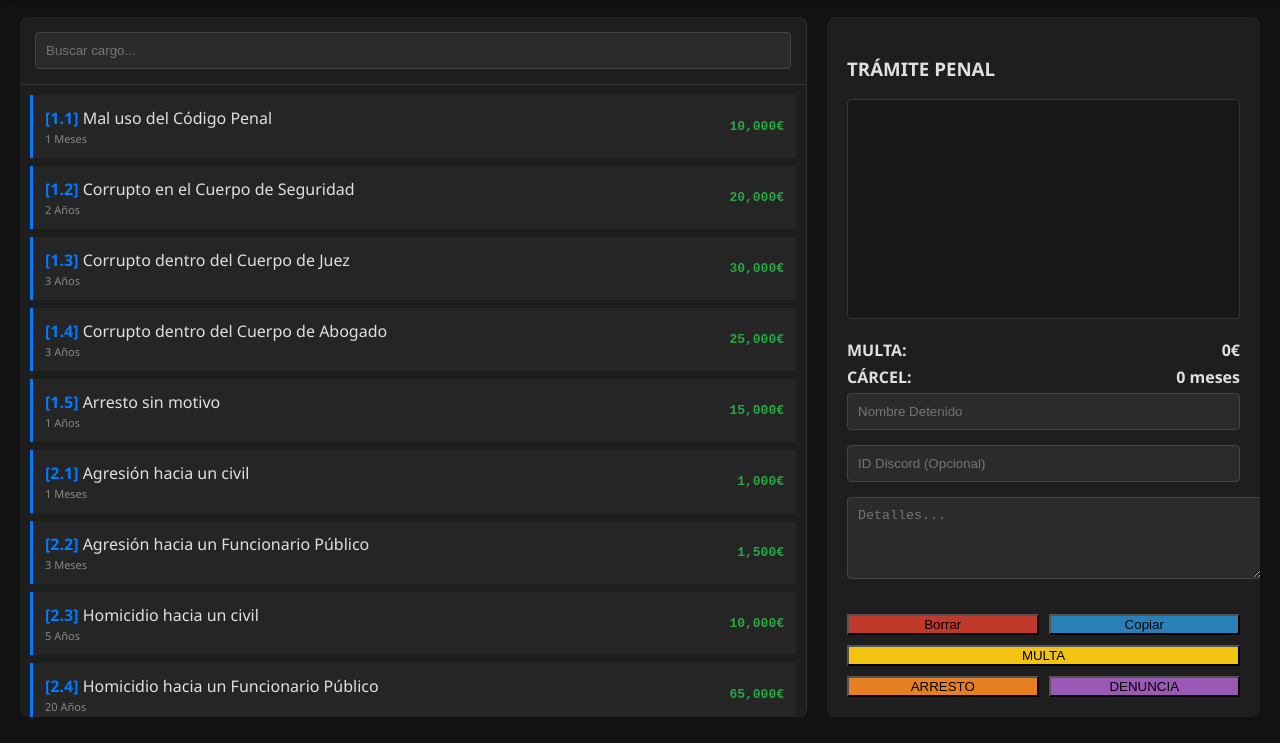
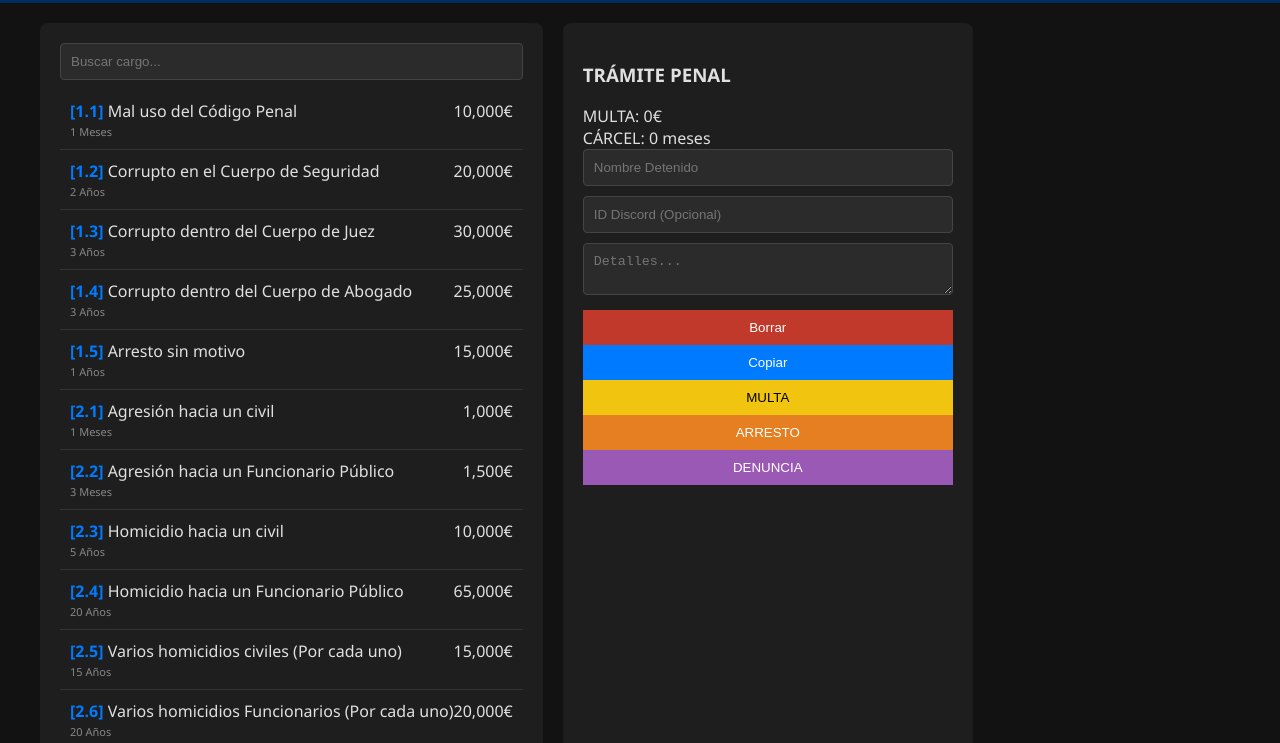
Before and after one commit to George0124-source/MDT-Sistema-Policial, a plain HTML site: page sistema.html in a window 1280 px wide. Shown: the part 58-801 px from the top of the page. Drawn offline with Linux system fonts and the light colour scheme.

Commit message:
Update style.css

```diff
--- a/style.css
+++ b/style.css
@@ -1,78 +1,48 @@
-:root {
-    --cnp-blue: #002D62;
-    --dark-bg: #121212;
-    --panel-bg: #1E1E1E;
-    --text-main: #E0E0E0;
-    --accent: #007bff;
-    --danger: #dc3545;
-    --success: #28a745;
-}
+:root { --cnp-blue: #002D62; --bg: #121212; --panel: #1E1E1E; --text: #E0E0E0; --accent: #007bff; --danger: #dc3545; --success: #28a745; }
+body { font-family: 'Segoe UI', sans-serif; background: var(--bg); color: var(--text); margin: 0; }
 
-body { font-family: 'Segoe UI', Roboto, Helvetica, Arial, sans-serif; margin: 0; background-color: var(--dark-bg); color: var(--text-main); }
-.login-body { display: flex; justify-content: center; align-items: center; height: 100vh; background: linear-gradient(135deg, #001f3f 0%, #000000 100%); }
+/* Login */
+.login-body { display: flex; justify-content: center; align-items: center; height: 100vh; background: linear-gradient(135deg, #001f3f, #000); }
+.login-container { background: var(--panel); padding: 40px; border-radius: 10px; width: 350px; text-align: center; border-top: 5px solid var(--cnp-blue); }
+input, select, textarea { width: 100%; padding: 10px; background: #2b2b2b; border: 1px solid #444; color: white; margin-bottom: 10px; border-radius: 4px; box-sizing: border-box; }
+.btn-login { width: 100%; padding: 12px; background: var(--cnp-blue); color: white; border: none; font-weight: bold; cursor: pointer; border-radius: 4px; }
 
-/* LOGIN */
-.login-container { background: var(--panel-bg); padding: 40px; border-radius: 10px; width: 350px; text-align: center; box-shadow: 0 10px 30px rgba(0,0,0,0.5); border-top: 5px solid var(--cnp-blue); }
-.flag-icon { height: 30px; margin-bottom: 10px; }
-.input-group { text-align: left; margin-bottom: 15px; }
-.input-group label { display: block; font-size: 12px; color: #888; margin-bottom: 5px; font-weight: bold; }
-input { width: 100%; padding: 10px; background: #2b2b2b; border: 1px solid #444; color: white; border-radius: 4px; box-sizing: border-box; }
-input:focus { border-color: var(--accent); outline: none; }
-.btn-login { width: 100%; padding: 12px; background: var(--cnp-blue); color: white; border: none; font-weight: bold; cursor: pointer; border-radius: 4px; transition: 0.3s; }
-.btn-login:hover { background: #004494; }
-.error-msg { color: var(--danger); font-size: 12px; display: none; margin-top: 10px; }
+/* Navbar */
+.navbar { background: var(--cnp-blue); padding: 15px; display: flex; justify-content: space-between; align-items: center; }
+.btn-logout { background: #333; color: white; border: none; padding: 8px 15px; cursor: pointer; border-radius: 4px; }
 
-/* SISTEMA */
-.navbar { background: var(--cnp-blue); padding: 15px 20px; display: flex; justify-content: space-between; align-items: center; box-shadow: 0 2px 10px rgba(0,0,0,0.3); }
-.nav-brand { font-weight: 900; letter-spacing: 1px; font-size: 18px; }
-.btn-logout { background: rgba(255,255,255,0.1); border: none; color: white; padding: 5px 15px; cursor: pointer; border-radius: 4px; }
+/* Paneles */
+.main-container { padding: 20px; max-width: 1200px; margin: 0 auto; }
+.panel { background: var(--panel); padding: 20px; border-radius: 8px; margin-bottom: 20px; }
 
-.main-container { display: flex; height: calc(100vh - 60px); padding: 20px; gap: 20px; box-sizing: border-box; }
-.panel { background: var(--panel-bg); border-radius: 8px; display: flex; flex-direction: column; overflow: hidden; }
-.left { flex: 2; border-right: 1px solid #333; }
-.right { flex: 1; padding: 20px; }
+/* Grid Dashboard */
+.dashboard-grid { display: grid; grid-template-columns: repeat(auto-fit, minmax(250px, 1fr)); gap: 20px; }
+.card { background: #252525; padding: 30px; text-align: center; border-radius: 10px; cursor: pointer; border-top: 3px solid var(--accent); transition: 0.3s; }
+.card:hover { background: #333; transform: translateY(-5px); }
+.card i { font-size: 40px; color: var(--accent); margin-bottom: 15px; }
 
-.search-box { padding: 15px; border-bottom: 1px solid #333; position: relative; }
-.search-box i { position: absolute; right: 25px; top: 25px; color: #666; }
+/* Pestañas Público */
+.tab-btn { padding: 12px; background: #333; color: white; border: none; cursor: pointer; flex: 1; margin-right: 5px; font-weight: bold; }
+.tab-btn.active { background: var(--accent); }
+.tab-content { display: none; padding-top: 20px; }
+.tab-content.active { display: block; }
 
-.list-container { overflow-y: auto; flex: 1; padding: 10px; }
-.article-item { background: #252525; padding: 12px; margin-bottom: 8px; border-left: 3px solid var(--accent); cursor: pointer; display: flex; justify-content: space-between; align-items: center; transition: 0.2s; }
-.article-item:hover { background: #2f2f2f; }
-.price-tag { color: var(--success); font-weight: bold; font-family: monospace; }
+/* MDT */
+.mdt-layout { display: flex; gap: 20px; }
+.left-col { flex: 2; height: 80vh; overflow-y: auto; }
+.right-col { flex: 1; }
+.article-item { padding: 10px; border-bottom: 1px solid #333; cursor: pointer; display: flex; justify-content: space-between; }
+.article-item:hover { background: #333; }
+.summary-item { display: flex; justify-content: space-between; border-bottom: 1px solid #333; padding: 5px; font-size: 14px; }
 
-.summary-list { flex: 1; overflow-y: auto; margin-bottom: 20px; border: 1px solid #333; border-radius: 4px; padding: 10px; background: #181818; }
-.summary-item { display: flex; justify-content: space-between; font-size: 13px; border-bottom: 1px solid #333; padding: 5px 0; }
+/* DNI Visual */
+.dni-card-visual { background: white; color: black; padding: 15px; border-radius: 10px; display: flex; gap: 15px; max-width: 400px; margin: 20px auto; }
+.dni-photo { width: 100px; height: 120px; background: #ddd; object-fit: cover; border: 1px solid black; }
 
-.report-footer { background: #252525; padding: 15px; border-radius: 8px; }
-.total-row { display: flex; justify-content: space-between; margin-bottom: 5px; font-weight: bold; }
-.amount { color: var(--success); font-size: 18px; }
-.jail-time { color: var(--danger); }
-
-.action-buttons { display: flex; gap: 5px; margin-top: 15px; }
-.btn { flex: 1; padding: 10px; border: none; color: white; cursor: pointer; border-radius: 4px; font-weight: bold; font-size: 12px; }
-.btn-red { background: #c0392b; }
-.btn-discord { background: #5865F2; }
-.btn-blue { background: #2980b9; }
-.btn:hover { filter: brightness(1.1); }
-
-/* Scrollbar */
-::-webkit-scrollbar { width: 8px; }
-::-webkit-scrollbar-thumb { background: #444; border-radius: 4px; }
-
-.input-group textarea {
-    width: 100%; padding: 10px; background: #2b2b2b; border: 1px solid #444; color: white; border-radius: 4px; resize: vertical; height: 60px;
-}
-
-.action-buttons-grid {
-    display: grid;
-    grid-template-columns: 1fr 1fr;
-    gap: 10px;
-    margin-top: 15px;
-}
-/* Hacemos que los botones de envío ocupen todo el ancho en la fila de abajo */
-.action-buttons-grid button:nth-child(n+3) { grid-column: span 2; }
-.action-buttons-grid button:nth-child(n+4) { grid-column: span 1; } /* Ajuste visual */
-
-.btn-yellow { background: #f1c40f; color: #000; } /* Multa */
-.btn-orange { background: #e67e22; } /* Arresto */
-.btn-purple { background: #9b59b6; } /* Denuncia */
+/* Botones Colores */
+.action-grid { display: grid; grid-template-columns: 1fr 1fr; gap: 5px; }
+.btn-red { background: #c0392b; color: white; border: none; padding: 10px; cursor: pointer; width: 100%; }
+.btn-blue { background: #007bff; color: white; border: none; padding: 10px; cursor: pointer; width: 100%; }
+.btn-yellow { background: #f1c40f; color: black; border: none; padding: 10px; cursor: pointer; width: 100%; grid-column: span 2; }
+.btn-orange { background: #e67e22; color: white; border: none; padding: 10px; cursor: pointer; width: 100%; grid-column: span 2; }
+.btn-purple { background: #9b59b6; color: white; border: none; padding: 10px; cursor: pointer; width: 100%; grid-column: span 2; }
```
